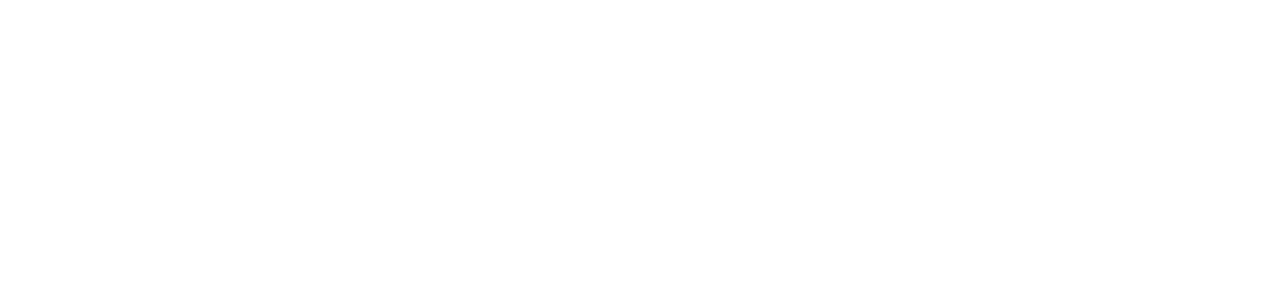
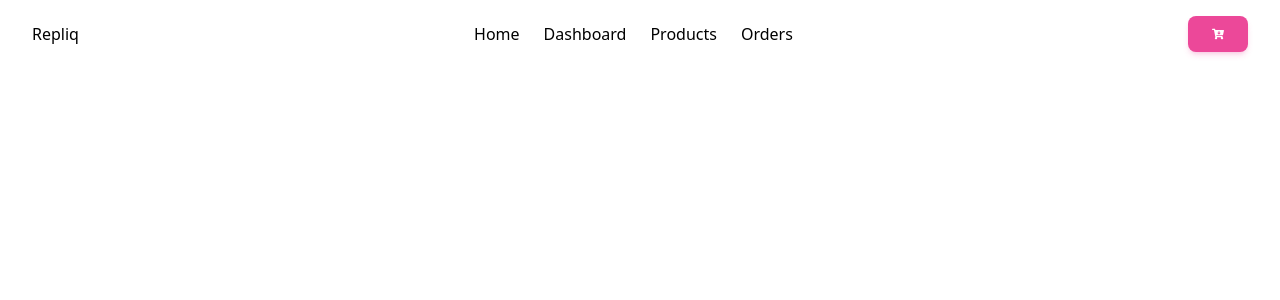
Before and after one commit to tawhidib/repliq-ecommerce, a Next.js app: page / in a window 1280 px wide. Shown: the top 300 px of the page. Built offline with nearby package versions, Linux system fonts and the light colour scheme.

Commit message:
style: Basic navbar design added

```diff
--- a/src/components/Navbar.tsx
+++ b/src/components/Navbar.tsx
@@ -1,3 +1,26 @@
+import { FaCartArrowDown } from "react-icons/fa";
+
 export default function Navbar(): JSX.Element {
-  return <></>;
+  return (
+    <div className="mx-auto block w-full max-w-screen-xl py-2 px-4 lg:px-8 lg:py-4">
+      <div className="flex items-center">
+        <div className="flex-none">
+          <h3>Repliq</h3>
+        </div>
+        <div className="flex-auto">
+          <ul className="hidden items-center gap-6 lg:flex justify-center">
+            <li>Home</li>
+            <li>Dashboard</li>
+            <li>Products</li>
+            <li>Orders</li>
+          </ul>
+        </div>
+        <div className="flex-none">
+          <button className="middle none center rounded-lg bg-pink-500 py-3 px-6 font-sans text-xs font-bold uppercase text-white shadow-md shadow-pink-500/20 transition-all hover:shadow-lg hover:shadow-pink-500/40 focus:opacity-[0.85] focus:shadow-none active:opacity-[0.85] active:shadow-none disabled:pointer-events-none disabled:opacity-50 disabled:shadow-none">
+            <FaCartArrowDown />
+          </button>
+        </div>
+      </div>
+    </div>
+  );
 }
--- a/src/pages/index.tsx
+++ b/src/pages/index.tsx
@@ -1,6 +1,6 @@
 import Head from "next/head";
 import { Inter } from "next/font/google";
-import NavbarComponent from "../components/Navbar";
+import Navbar from "../components/Navbar";
 
 const inter = Inter({ subsets: ["latin"] });
 
@@ -14,7 +14,7 @@
         <link rel="icon" href="/favicon.ico" />
       </Head>
       <main>
-        <NavbarComponent />
+        <Navbar />
       </main>
     </>
   );
```
